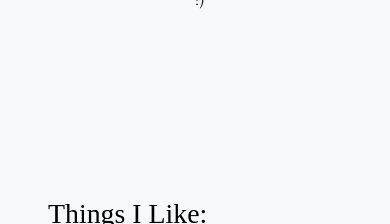
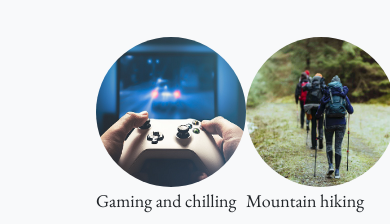
Before and after one commit to FarziBoyDev/Capstone_II, a plain HTML site: page index.html in a window 390 px wide. Shown: the part 1800-2024 px from the top of the page. Drawn offline with nearby package versions, Linux system fonts and the light colour scheme; a web font is replaced by a local one.

Commit message:
Update style.css

```diff
--- a/style.css
+++ b/style.css
@@ -67,7 +67,7 @@ html{
         flex-wrap: wrap;
     }
     #intrst{
-        margin-top: 650px;
+        margin-top: 400px;
 
     }
 
```
